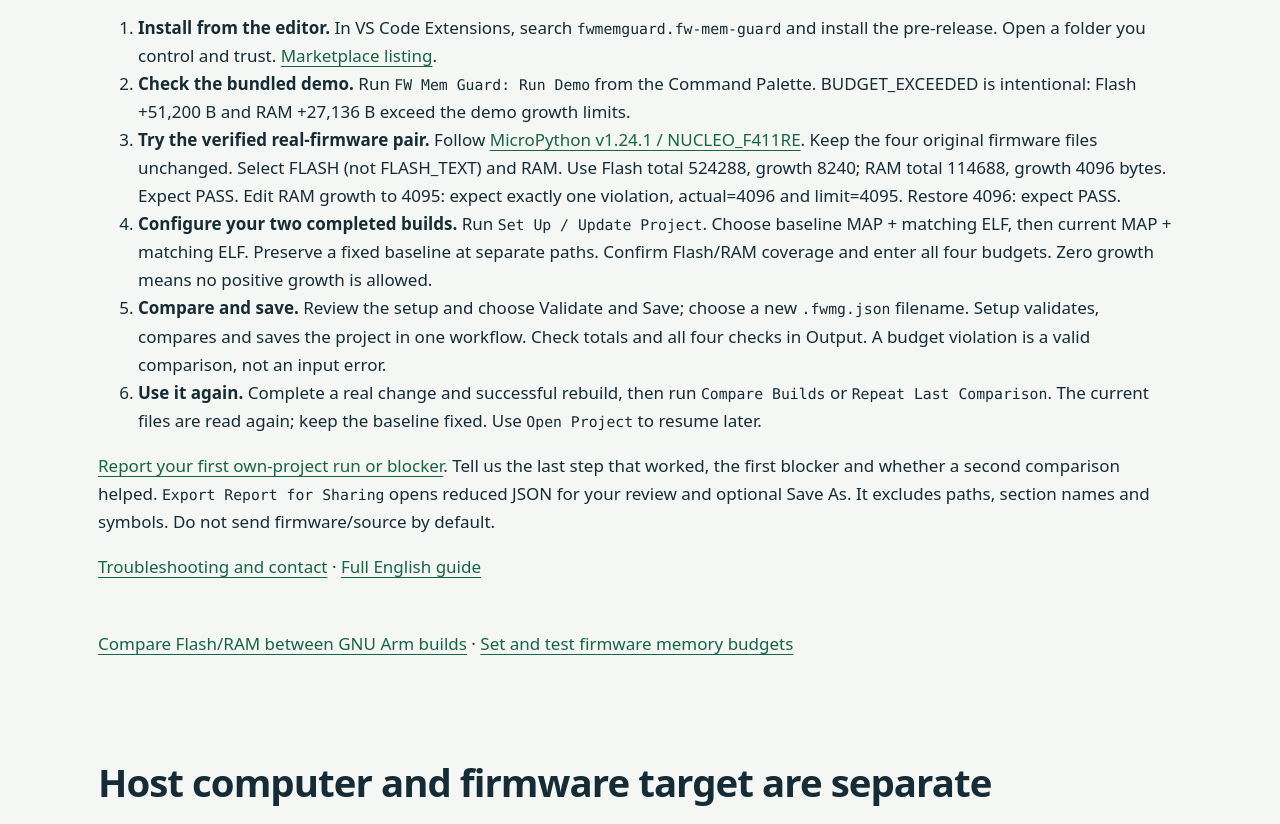
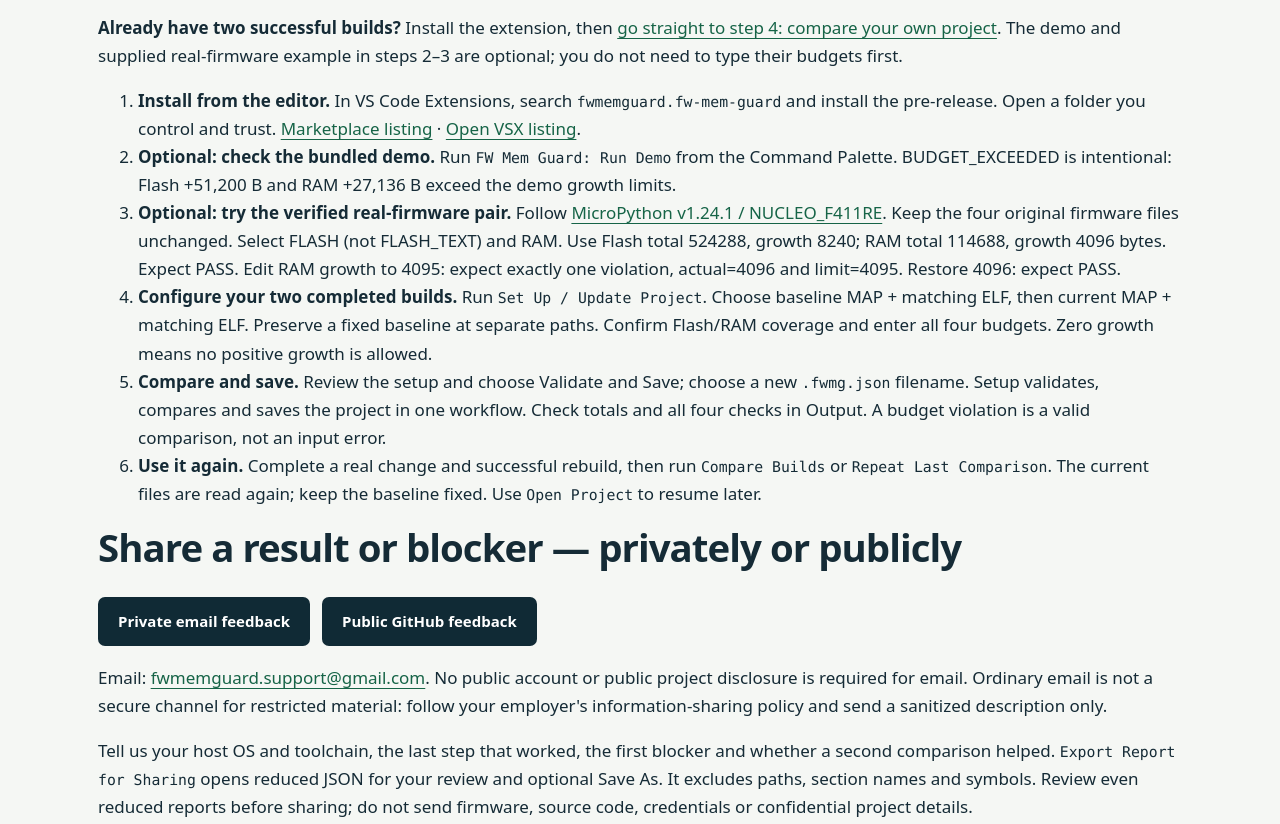
Before and after one commit to itainover-create/fw-mem-guard, a plain HTML site: page TRY_IT.html in a window 1280 px wide. Shown: the part 372-1196 px from the top of the page. Drawn offline with Linux system fonts and the light colour scheme.

Commit message:
Offer private first-run feedback and a direct own-project trial path

```diff
--- a/TRY_IT.html
+++ b/TRY_IT.html
@@ -1,11 +1,15 @@
 <!doctype html><html lang="en"><head><meta charset="utf-8"><meta name="viewport" content="width=device-width,initial-scale=1"><title>FW Mem Guard — First comparison</title><link rel="stylesheet" href="site.css"></head><body><header><div class="wrap nav"><a class="brand" href="index.html">FW Mem Guard</a><a href="SUPPORT.html">Troubleshooting</a></div></header><main class="wrap"><section class="section"><h1>Your first comparison, then your next build</h1><p>Evaluation pre-release 0.3.7 · No automatic upload · Use only firmware you are allowed to process.</p>
-<ol><li><strong>Install from the editor.</strong> In VS Code Extensions, search <code>fwmemguard.fw-mem-guard</code> and install the pre-release. Open a folder you control and trust. <a href="https://marketplace.visualstudio.com/items?itemName=fwmemguard.fw-mem-guard">Marketplace listing</a>.</li>
-<li><strong>Check the bundled demo.</strong> Run <code>FW Mem Guard: Run Demo</code> from the Command Palette. BUDGET_EXCEEDED is intentional: Flash +51,200 B and RAM +27,136 B exceed the demo growth limits.</li>
-<li><strong>Try the verified real-firmware pair.</strong> Follow <a href="REAL_FIRMWARE.html">MicroPython v1.24.1 / NUCLEO_F411RE</a>. Keep the four original firmware files unchanged. Select FLASH (not FLASH_TEXT) and RAM. Use Flash total 524288, growth 8240; RAM total 114688, growth 4096 bytes. Expect PASS. Edit RAM growth to 4095: expect exactly one violation, actual=4096 and limit=4095. Restore 4096: expect PASS.</li>
-<li><strong>Configure your two completed builds.</strong> Run <code>Set Up / Update Project</code>. Choose baseline MAP + matching ELF, then current MAP + matching ELF. Preserve a fixed baseline at separate paths. Confirm Flash/RAM coverage and enter all four budgets. Zero growth means no positive growth is allowed.</li>
+<p><strong>Already have two successful builds?</strong> Install the extension, then <a href="#your-builds">go straight to step 4: compare your own project</a>. The demo and supplied real-firmware example in steps 2–3 are optional; you do not need to type their budgets first.</p>
+<ol><li><strong>Install from the editor.</strong> In VS Code Extensions, search <code>fwmemguard.fw-mem-guard</code> and install the pre-release. Open a folder you control and trust. <a href="https://marketplace.visualstudio.com/items?itemName=fwmemguard.fw-mem-guard">Marketplace listing</a> · <a href="https://open-vsx.org/extension/fwmemguard/fw-mem-guard">Open VSX listing</a>.</li>
+<li><strong>Optional: check the bundled demo.</strong> Run <code>FW Mem Guard: Run Demo</code> from the Command Palette. BUDGET_EXCEEDED is intentional: Flash +51,200 B and RAM +27,136 B exceed the demo growth limits.</li>
+<li><strong>Optional: try the verified real-firmware pair.</strong> Follow <a href="REAL_FIRMWARE.html">MicroPython v1.24.1 / NUCLEO_F411RE</a>. Keep the four original firmware files unchanged. Select FLASH (not FLASH_TEXT) and RAM. Use Flash total 524288, growth 8240; RAM total 114688, growth 4096 bytes. Expect PASS. Edit RAM growth to 4095: expect exactly one violation, actual=4096 and limit=4095. Restore 4096: expect PASS.</li>
+<li id="your-builds"><strong>Configure your two completed builds.</strong> Run <code>Set Up / Update Project</code>. Choose baseline MAP + matching ELF, then current MAP + matching ELF. Preserve a fixed baseline at separate paths. Confirm Flash/RAM coverage and enter all four budgets. Zero growth means no positive growth is allowed.</li>
 <li><strong>Compare and save.</strong> Review the setup and choose Validate and Save; choose a new <code>.fwmg.json</code> filename. Setup validates, compares and saves the project in one workflow. Check totals and all four checks in Output. A budget violation is a valid comparison, not an input error.</li>
 <li><strong>Use it again.</strong> Complete a real change and successful rebuild, then run <code>Compare Builds</code> or <code>Repeat Last Comparison</code>. The current files are read again; keep the baseline fixed. Use <code>Open Project</code> to resume later.</li></ol>
-<p><a href="https://github.com/itainover-create/fw-mem-guard/issues/new?template=question.yml">Report your first own-project run or blocker</a>. Tell us the last step that worked, the first blocker and whether a second comparison helped. <code>Export Report for Sharing</code> opens reduced JSON for your review and optional Save As. It excludes paths, section names and symbols. Do not send firmware/source by default.</p><p><a href="SUPPORT.html">Troubleshooting and contact</a> · <a href="START_HERE_EN.html">Full English guide</a></p></section><p><a href="COMPARE_FIRMWARE_BUILDS.html">Compare Flash/RAM between GNU Arm builds</a> · <a href="FIRMWARE_MEMORY_BUDGETS.html">Set and test firmware memory budgets</a></p>
+<h2>Share a result or blocker — privately or publicly</h2>
+<p class="buttons feedback-options"><a class="button" href="mailto:fwmemguard.support@gmail.com?subject=FW%20Mem%20Guard%20first-run%20feedback">Private email feedback</a> <a class="button" href="https://github.com/itainover-create/fw-mem-guard/issues/new?template=question.yml">Public GitHub feedback</a></p>
+<p>Email: <a href="mailto:fwmemguard.support@gmail.com">fwmemguard.support@gmail.com</a>. No public account or public project disclosure is required for email. Ordinary email is not a secure channel for restricted material: follow your employer's information-sharing policy and send a sanitized description only.</p>
+<p>Tell us your host OS and toolchain, the last step that worked, the first blocker and whether a second comparison helped. <code>Export Report for Sharing</code> opens reduced JSON for your review and optional Save As. It excludes paths, section names and symbols. Review even reduced reports before sharing; do not send firmware, source code, credentials or confidential project details.</p><p><a href="SUPPORT.html">Troubleshooting and contact</a> · <a href="START_HERE_EN.html">Full English guide</a></p></section><p><a href="COMPARE_FIRMWARE_BUILDS.html">Compare Flash/RAM between GNU Arm builds</a> · <a href="FIRMWARE_MEMORY_BUDGETS.html">Set and test firmware memory budgets</a></p>
 <section class="section" id="compatibility"><h2>Host computer and firmware target are separate</h2>
 <div class="comparison-table" tabindex="0" role="region" aria-label="Compatibility table, scroll horizontally"><table><thead><tr><th>Requirement</th><th>Current scope</th></tr></thead><tbody>
 <tr><td>VS Code host</td><td>Windows x64; macOS Apple Silicon or Intel, declared macOS 15+; VS Code 1.85+. Guided WSL input access runs on the Windows host.</td></tr>
```
